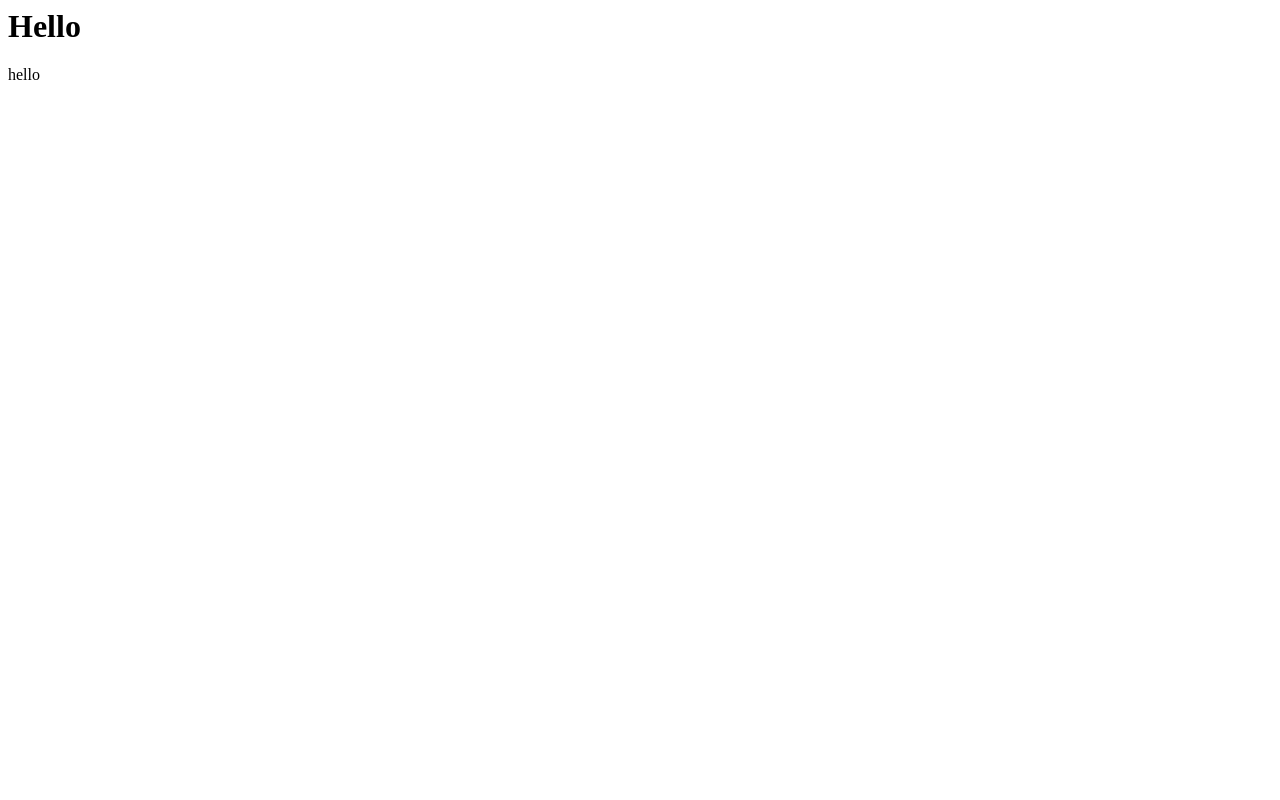
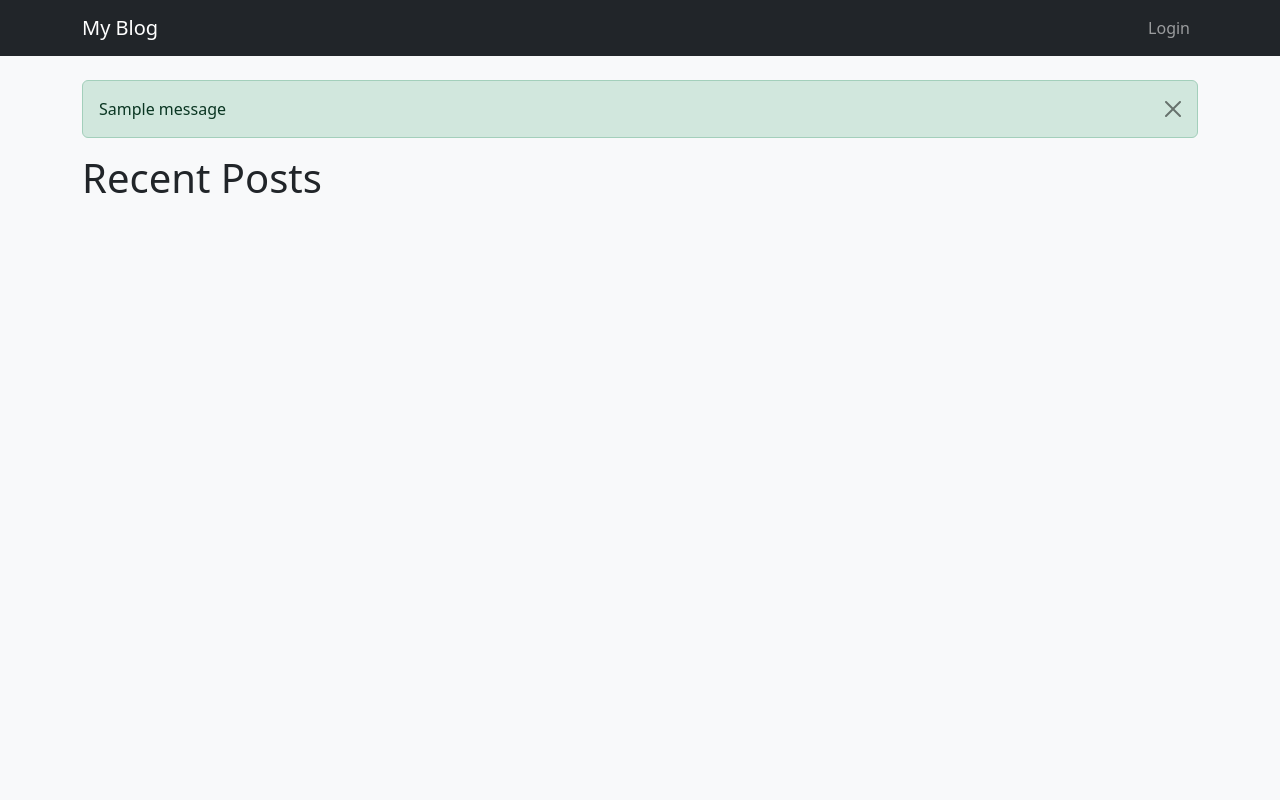
Before and after one commit to rayyan22207/Blog, a Django app: page / in a window 1280 px wide. Before the commit the page is almost empty. Run offline with Django 5.2, Linux system fonts and the light colour scheme; tables that the repository leaves empty hold one stand-in row (values such as "Sample post"); one stand-in notice (Sample message) is shown.

Commit message:
working on the simple ui

```diff
--- /dev/null
+++ b/src/blog/Templates/base.html
@@ -0,0 +1,63 @@
+<!DOCTYPE html>
+<html lang="en">
+<head>
+    <meta charset="UTF-8">
+    <title>{% block title %}My Blog{% endblock %}</title>
+    <meta name="viewport" content="width=device-width, initial-scale=1">
+
+    <!-- Bootstrap 5 CDN -->
+    <link href="https://cdn.jsdelivr.net/npm/bootstrap@5.3.0/dist/css/bootstrap.min.css" rel="stylesheet">
+    <script src="https://cdn.jsdelivr.net/npm/bootstrap@5.3.0/dist/js/bootstrap.bundle.min.js"></script>
+
+    {% block extra_head %}{% endblock %}
+</head>
+<body class="bg-light">
+
+    <!-- Navbar -->
+    <nav class="navbar navbar-expand-lg navbar-dark bg-dark mb-4">
+        <div class="container">
+            <a class="navbar-brand" href="{% url 'home' %}">My Blog</a>
+            <button class="navbar-toggler" type="button" data-bs-toggle="collapse" data-bs-target="#navbarContent">
+                <span class="navbar-toggler-icon"></span>
+            </button>
+
+            <div class="collapse navbar-collapse" id="navbarContent">
+                <ul class="navbar-nav ms-auto">
+                    {% if user.is_authenticated %}
+                        <li class="nav-item">
+                            <a class="nav-link" href="#">Hi {{ user.username }}</a>
+                        </li>
+                        <li class="nav-item">
+                            <a class="nav-link" href="">Logout</a>
+                        </li>
+                    {% else %}
+                        <li class="nav-item">
+                            <a class="nav-link" href="">Login</a>
+                        </li>
+                    {% endif %}
+                </ul>
+            </div>
+        </div>
+    </nav>
+
+    <!-- Messages -->
+    <div class="container">
+        {% if messages %}
+            {% for message in messages %}
+                <div class="alert alert-{{ message.tags }} alert-dismissible fade show" role="alert">
+                    {{ message }}
+                    <button type="button" class="btn-close" data-bs-dismiss="alert"></button>
+                </div>
+            {% endfor %}
+        {% endif %}
+    </div>
+
+    <!-- Page Content -->
+    <div class="container mb-5">
+        {% block content %}
+        {% endblock %}
+    </div>
+
+    {% block extra_js %}{% endblock %}
+</body>
+</html>
--- a/src/blog/Templates/home.html
+++ b/src/blog/Templates/home.html
@@ -1,2 +1,8 @@
-<h1>Hello</h1>
-{{ home }}
+{% extends 'base.html' %}
+
+{% block title %}Home | My Blog{% endblock %}
+
+{% block content %}
+    <h1 class="mb-4">Recent Posts</h1>
+    <!-- your post list here -->
+{% endblock %}
```
